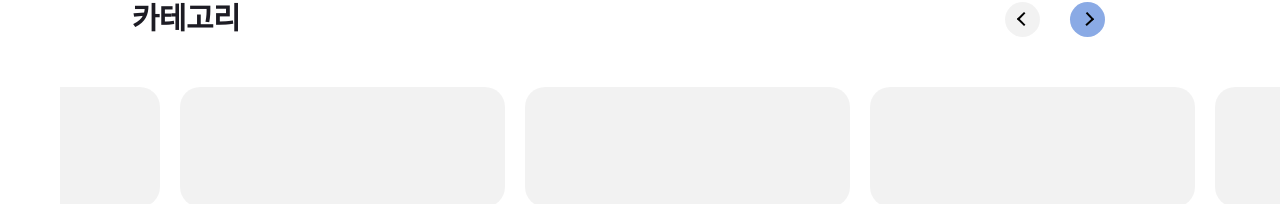
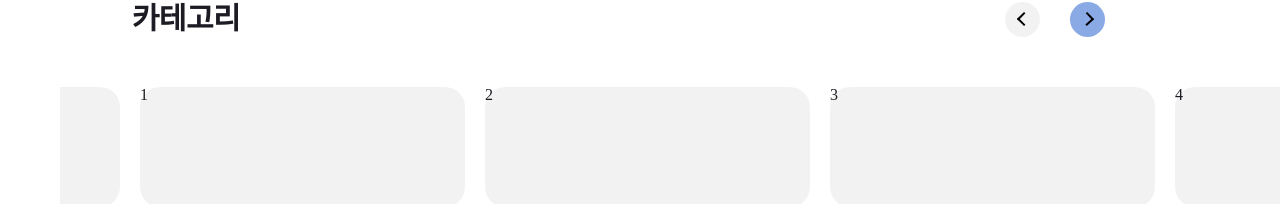
Before and after one commit to Project-TMusic/dp_frontend, a React (Create React App) app: page / in a window 1280 px wide. Shown: the part 748-952 px from the top of the page. Built offline with nearby package versions, Linux system fonts and the light colour scheme; a web font is replaced by a local one.

Commit message:
Feature: autoplay: false

```diff
--- a/src/components/common/Category/index.tsx
+++ b/src/components/common/Category/index.tsx
@@ -29,8 +29,6 @@ export const Category: React.FC<CategoryTemplateProps> = ({
     speed: 500,
     slidesToShow: 4,
     slidesToScroll: 1,
-    autoplay: true,
-    autoplaySpeed: 2000,
     pauseOnHover: true,
   };
   return (
@@ -54,12 +52,12 @@ export const Category: React.FC<CategoryTemplateProps> = ({
         <S.CategoryListContainer>
           <S.FlexPosition>
             <S.CarouselStyled {...settings}>
-              <S.CategorySection></S.CategorySection>
-              <S.CategorySection></S.CategorySection>
-              <S.CategorySection></S.CategorySection>
-              <S.CategorySection></S.CategorySection>
-              <S.CategorySection></S.CategorySection>
-              <S.CategorySection></S.CategorySection>
+              <S.CategorySection>1</S.CategorySection>
+              <S.CategorySection>2</S.CategorySection>
+              <S.CategorySection>3</S.CategorySection>
+              <S.CategorySection>4</S.CategorySection>
+              <S.CategorySection>5</S.CategorySection>
+              <S.CategorySection>6</S.CategorySection>
             </S.CarouselStyled>
           </S.FlexPosition>
         </S.CategoryListContainer>
```
